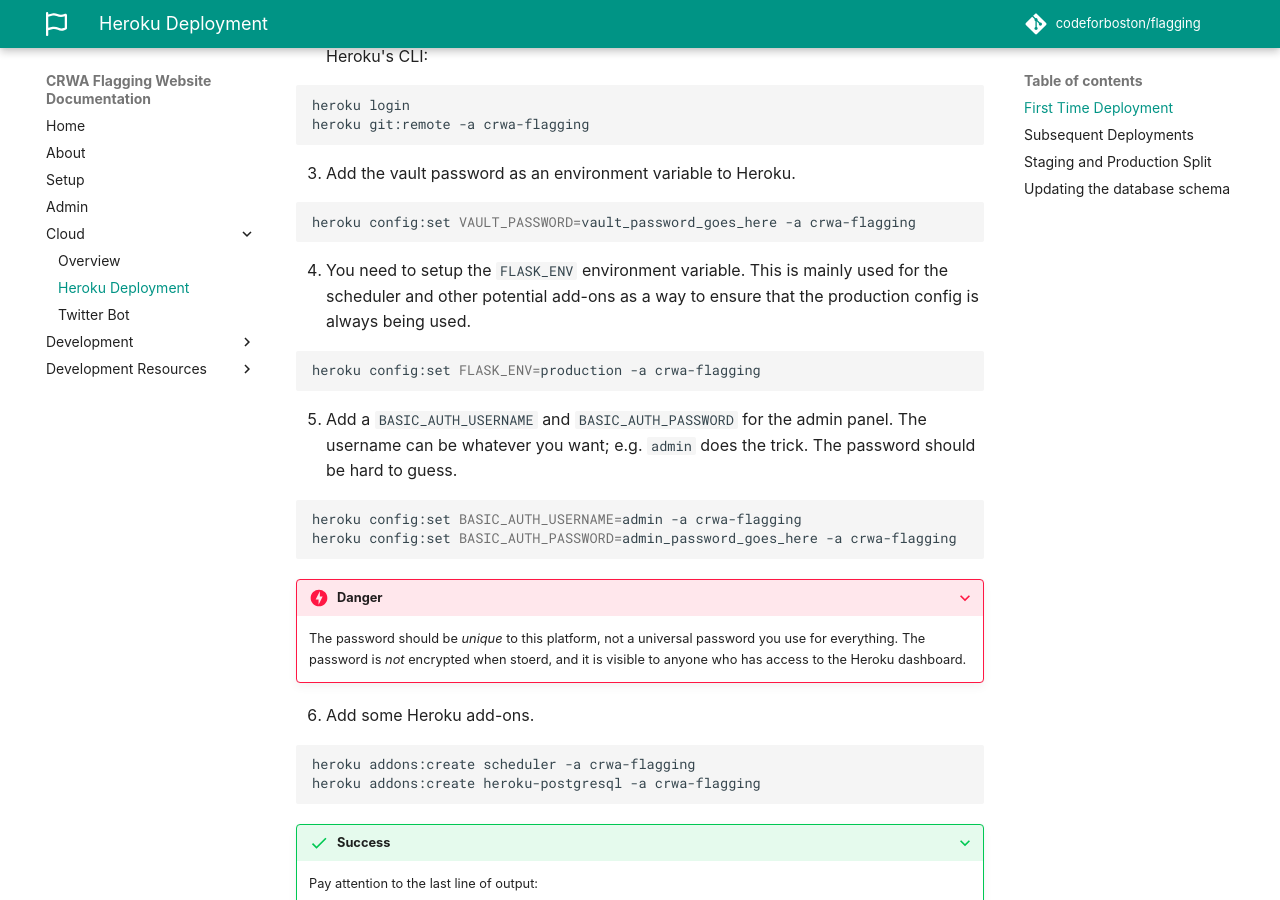
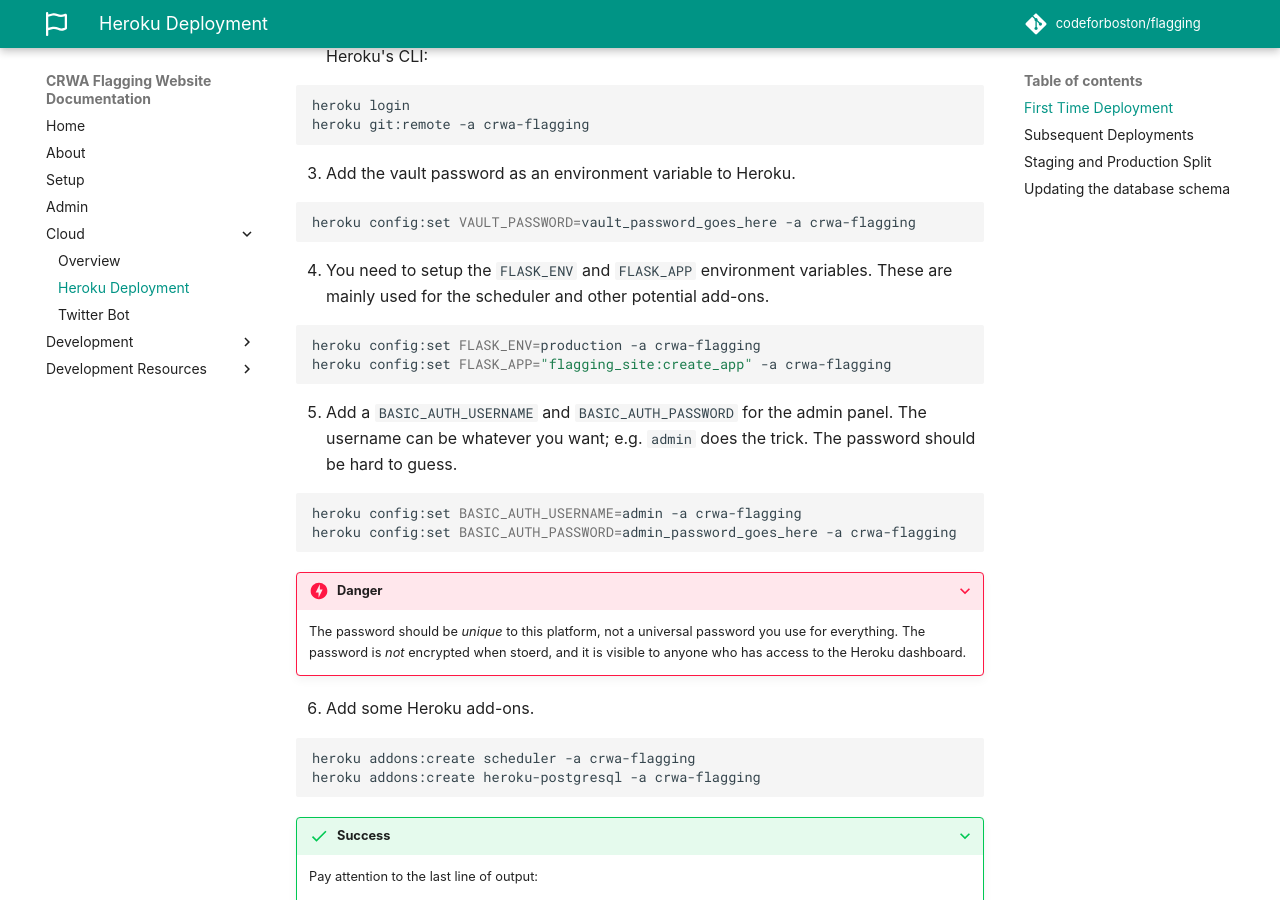
Before and after one commit to codeforboston/flagging, an MkDocs documentation site: the page built from docs/docs/cloud/heroku_deployment.md, in a window 1280 px wide and 900 px high, scrolled down 1207 px. Built offline with MkDocs 1.6.1 and Material for MkDocs 9.7.7, drawn with Linux system fonts in a browser that asks for light colours; some web fonts are replaced; comment, search, counter and statistics services are not loaded.

Commit message:
updated webserver

````diff
--- a/docs/docs/cloud/heroku_deployment.md
+++ b/docs/docs/cloud/heroku_deployment.md
@@ -43,10 +43,11 @@
 heroku config:set VAULT_PASSWORD=vault_password_goes_here -a crwa-flagging
 ```
 
-4. You need to setup the `FLASK_ENV` environment variable. This is mainly used for the scheduler and other potential add-ons as a way to ensure that the production config is always being used.
+4. You need to setup the `FLASK_ENV` and `FLASK_APP` environment variables. These are mainly used for the scheduler and other potential add-ons.
 
 ```shell
 heroku config:set FLASK_ENV=production -a crwa-flagging
+heroku config:set FLASK_APP="flagging_site:create_app" -a crwa-flagging
 ```
 
 5. Add a `BASIC_AUTH_USERNAME` and `BASIC_AUTH_PASSWORD` for the admin panel. The username can be whatever you want; e.g. `admin` does the trick. The password should be hard to guess.
````
Also changed, not shown: 5 other files.
